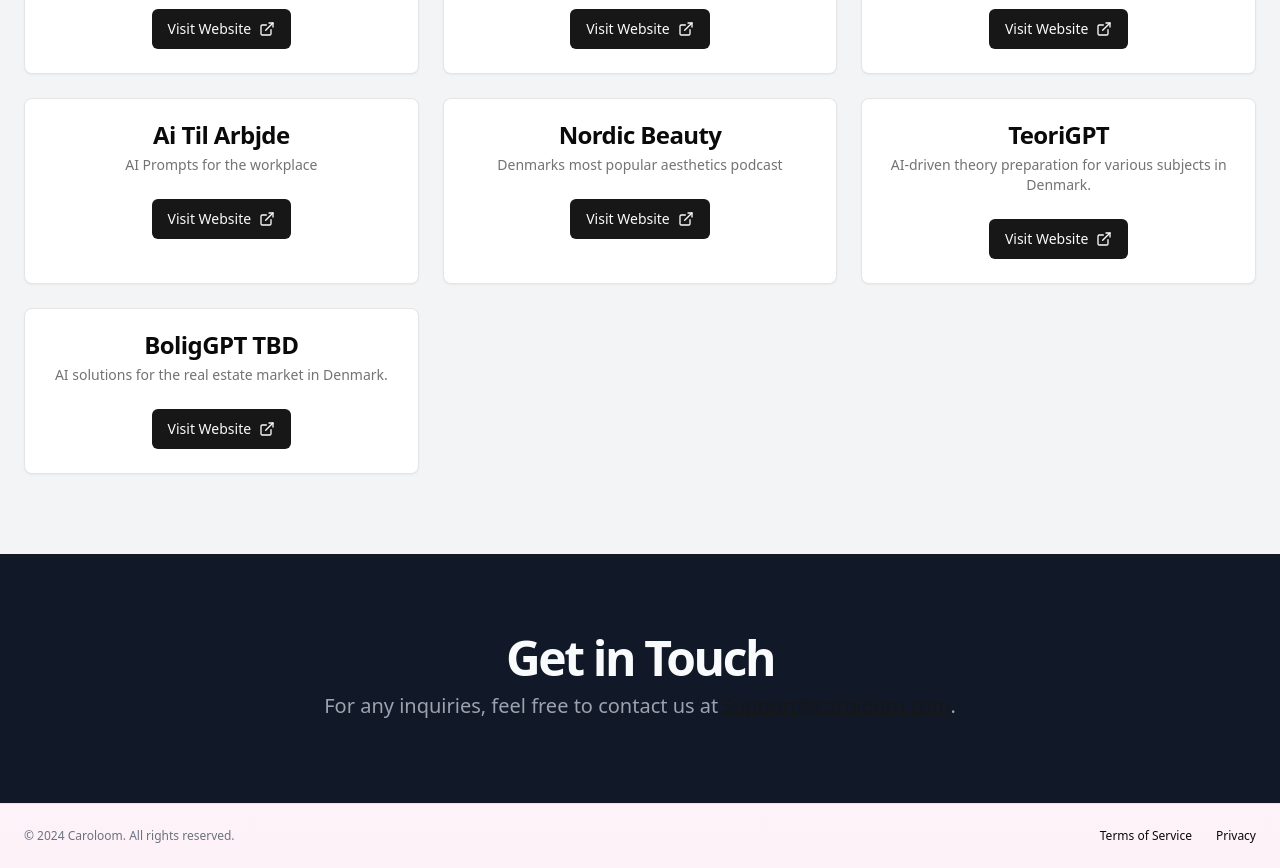
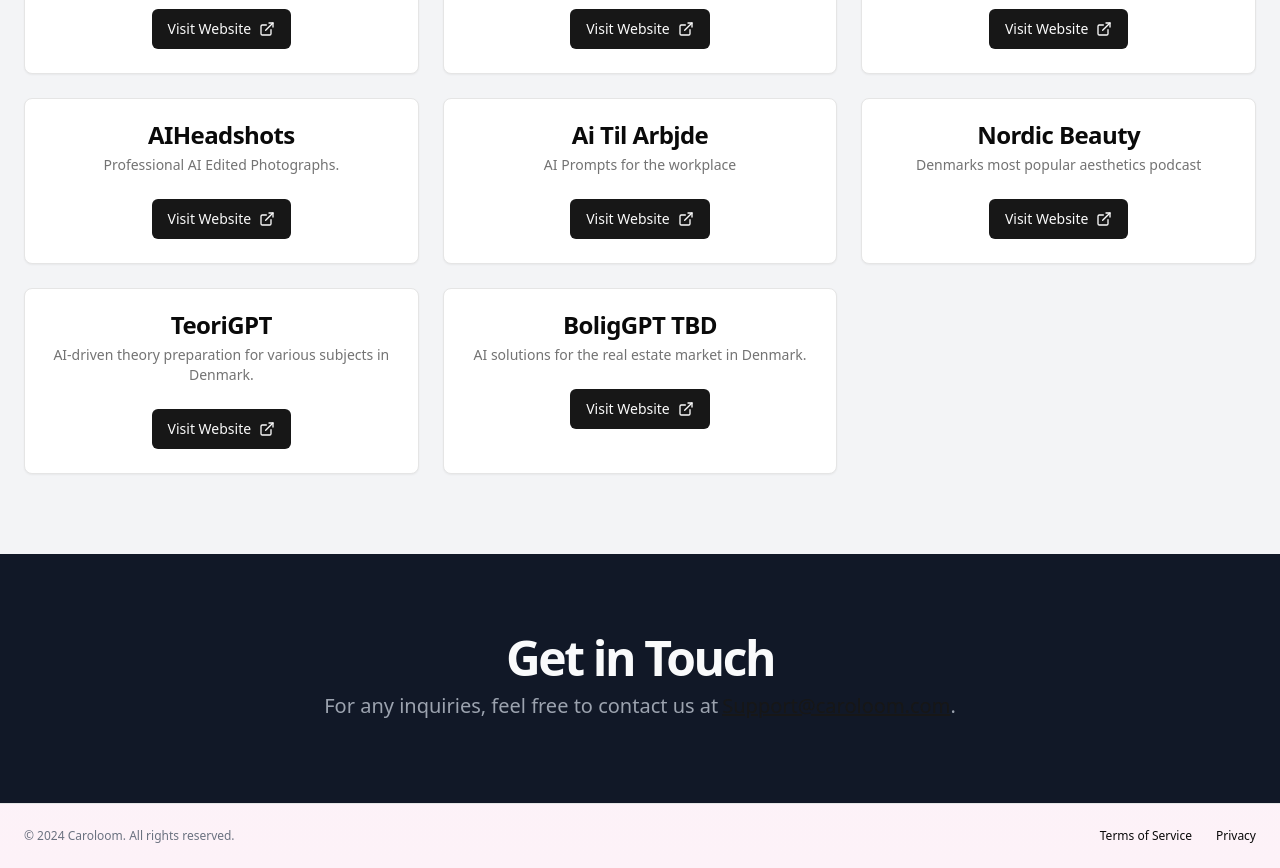
Before and after one commit to Teamfreya/caroloom, a Next.js app: page / in a window 1280 px wide. Shown: the part 1560-2428 px from the top of the page. Built offline with nearby package versions, Linux system fonts and the light colour scheme.

Commit message:
Update page.tsx

```diff
--- a/app/page.tsx
+++ b/app/page.tsx
@@ -146,6 +146,11 @@ function CaroloomLandingPageComponent() {
                 description="AI-powered healthcare solutions for clinics in Sweden."
                 link="https://www.klinikgpt.se"
               />
+              <PortfolioCard
+                title="AIHeadshots"
+                description="Professional AI Edited Photographs."
+                link="https://www.aiheadshot.dk"
+              />
                 <PortfolioCard
                   title="Ai Til Arbjde"
                   description="AI Prompts for the workplace"
```
